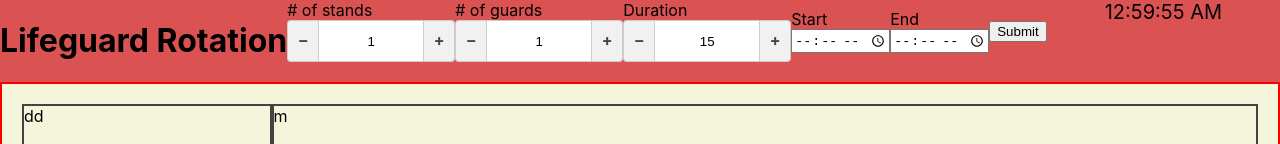
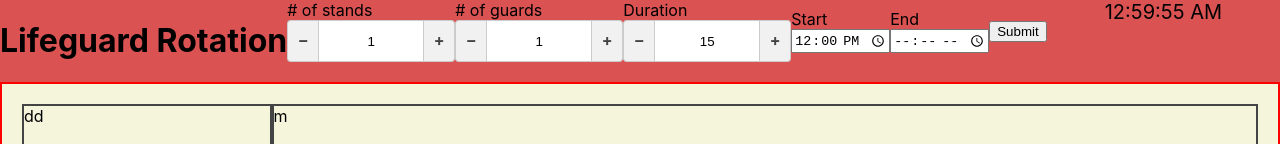
Before and after one commit to elin1923/My-Lifeguard-Rotation, a React (Create React App) app: page / in a window 1280 px wide. Shown: the top 144 px of the page. Built offline with nearby package versions, Linux system fonts and the light colour scheme.

Commit message:
default start time is 12:00; ; ;

```diff
--- a/src/Components/Header.jsx
+++ b/src/Components/Header.jsx
@@ -17,7 +17,7 @@ export default function Header() {
     let [guards, setGuard] = useState(1);
     let [duration, setDuration] = useState(15);
 
-    let [start, setStart] = useState();
+    let [start, setStart] = useState('12:00');
     let [end, setEnd] = useState();
 
 
```
